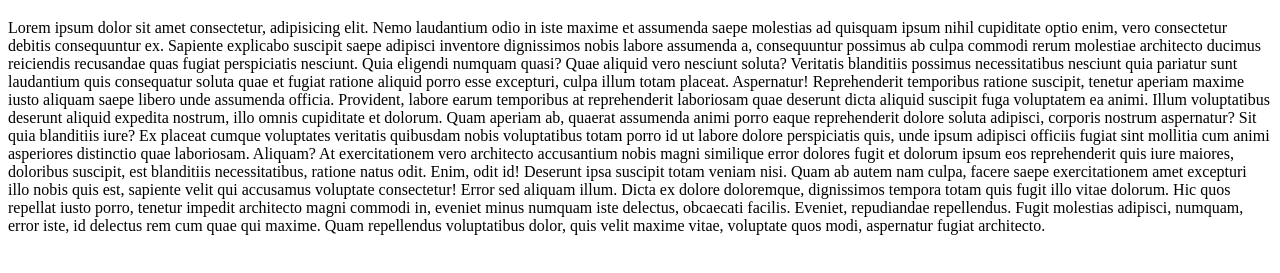
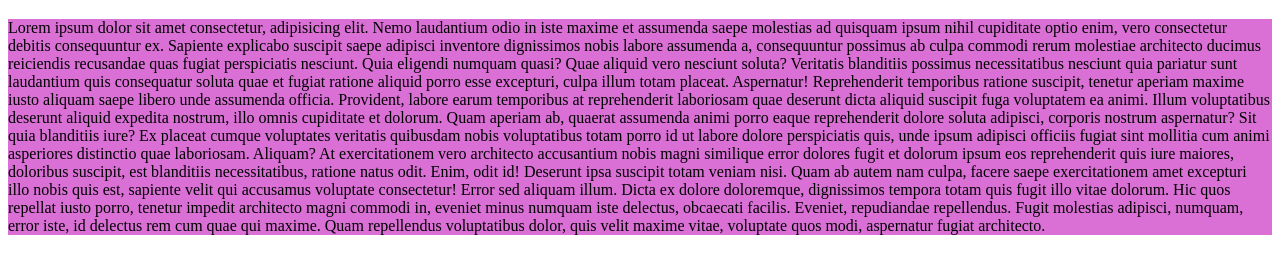
Before and after one commit to CalebAurand/Java45_GroupRepoPractice, a plain HTML site: page index.html in a window 1280 px wide. Shown: the part 61-334 px from the top of the page. Drawn offline with Linux system fonts and the light colour scheme.

Commit message:
paragraph color

```diff
--- a/index.css
+++ b/index.css
@@ -2,3 +2,7 @@ h1{
   color: blue;
   background-color: red;
 }
+
+p{
+  background-color: orchid;
+}
```
